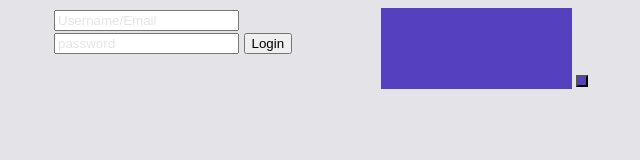
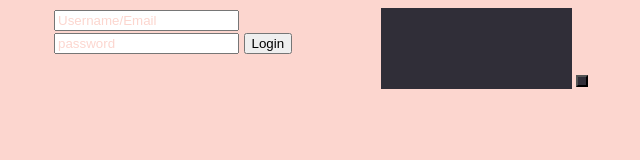
Before and after one commit to moequinn/mmp350, a plain HTML site: page index.html in a window 1280 px wide. Shown: the whole page, without its empty margins (106-746 px from the left). Drawn offline with nearby package versions, Linux system fonts and the light colour scheme; files that its build step writes are made by us from their sources.

Commit message:
switch colors

```diff
--- a/templates/style.css
+++ b/templates/style.css
@@ -1,5 +1,5 @@
 @import 'css/layout-1.css';
 @import 'css/typography-2.css';
-@import 'css/color-2.css';
+@import 'css/color-1.css';
 @import 'css/menu-2.css';
 @import 'css/responsive-3.css';
```
